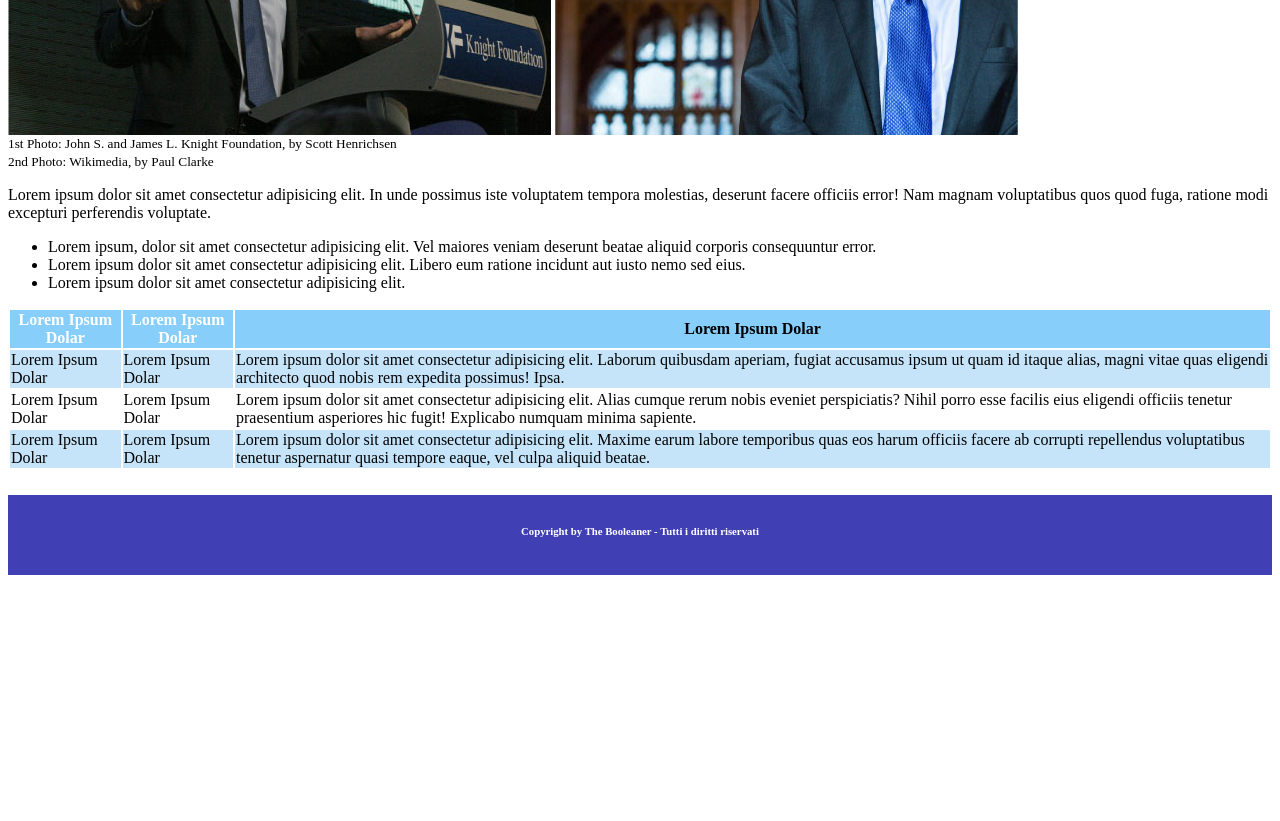
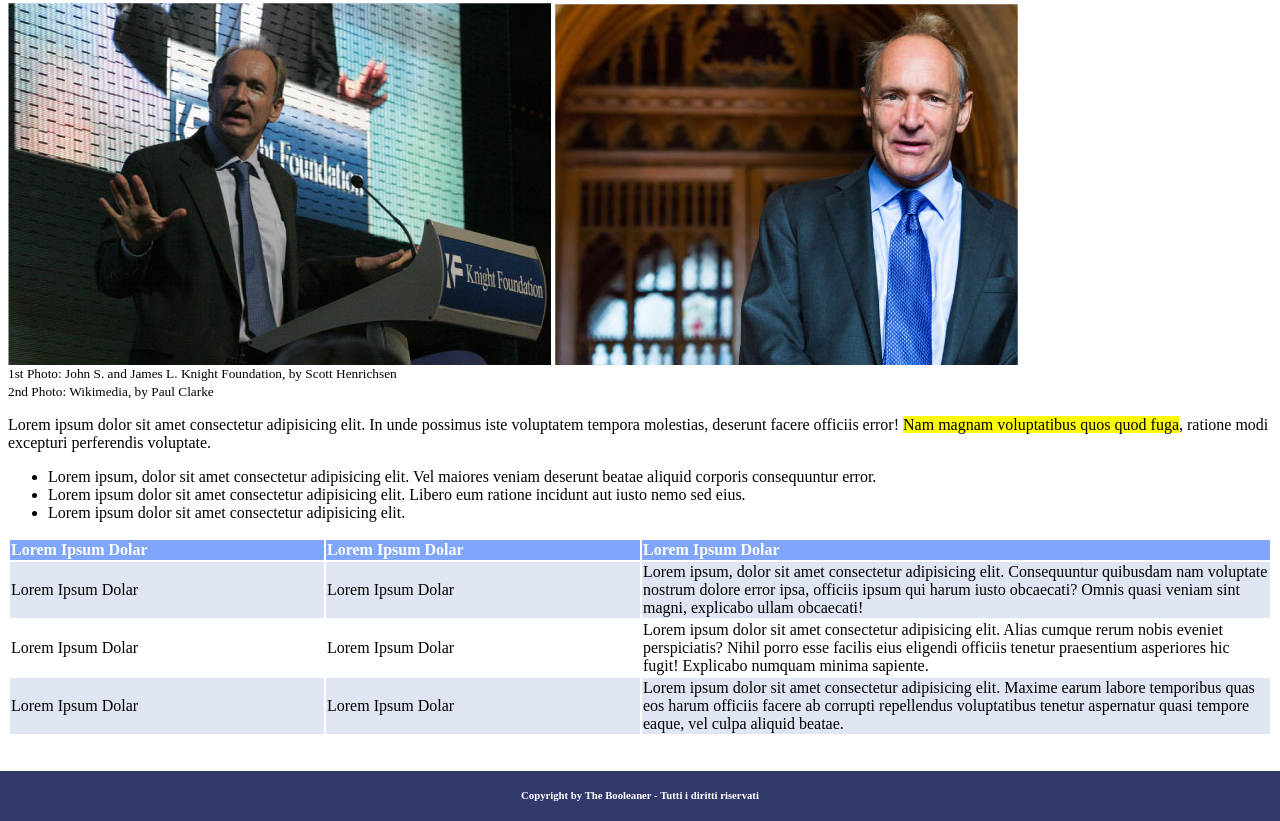
Before and after one commit to Synapse-ITA/html-css-booleaner, a plain HTML site: page index.html in a window 1280 px wide. Shown: the part 457-1278 px from the top of the page. Before the commit the page ends 1032 px from the top, so only its background shows below. Drawn offline with Linux system fonts and the light colour scheme.

Commit message:
Work 99% done

```diff
--- a/index.html
+++ b/index.html
@@ -11,7 +11,8 @@
 <body>
     <!-- PARTE TITOLO SUPERIORE -->
     <header>
-        <img id=Logo src="./img/logo.svg" alt="Logo">
+        <img id="Logo2" src="./img/pattern.png" alt="Logo2">
+        <img id="Logo" src="./img/logo.svg" alt="Logo">
     </header>
 
     <main>
@@ -34,8 +35,11 @@
         <!-- PARTE PARAGRAFO + LISTA -->
         <div>
             <p> Lorem ipsum dolor sit amet consectetur adipisicing elit. In unde possimus iste voluptatem tempora
-                molestias, deserunt facere officiis error! Nam magnam voluptatibus quos quod fuga, ratione modi
+                molestias, deserunt facere officiis error! <mark>Nam magnam voluptatibus quos quod fuga</mark>, ratione
+                modi
                 excepturi perferendis voluptate.</p>
+        </div>
+        <div>
             <ul>
                 <li> Lorem ipsum, dolor sit amet consectetur adipisicing elit. Vel maiores veniam deserunt beatae
                     aliquid corporis consequuntur error.</li>
@@ -48,7 +52,7 @@
         <!-- PARTE TABELLA -->
         <div>
             <table>
-                <tr class="table-th">
+                <tr class="table-th" class="table-space">
                     <th class="color-white"> Lorem Ipsum Dolar </th>
                     <th class="color-white"> Lorem Ipsum Dolar </th>
                     <th class="color white"> Lorem Ipsum Dolar </th>
@@ -56,28 +60,30 @@
         </div>
         <div>
             <tr class="table-td">
-                <td> Lorem Ipsum Dolar</td>
-                <td>Lorem Ipsum Dolar</td>
-                <td>Lorem ipsum dolor sit amet consectetur adipisicing elit. Laborum quibusdam aperiam, fugiat
-                    accusamus ipsum ut quam id itaque alias, magni vitae quas eligendi architecto quod nobis rem
-                    expedita possimus! Ipsa.</td>
+                <td class="table-space"> Lorem Ipsum Dolar</td>
+                <td class="table-space">Lorem Ipsum Dolar</td>
+                <td class="table-space2">Lorem ipsum, dolor sit amet consectetur adipisicing elit. Consequuntur
+                    quibusdam nam voluptate nostrum dolore error ipsa, officiis ipsum qui harum iusto obcaecati? Omnis
+                    quasi veniam sint magni, explicabo ullam obcaecati!</td>
             </tr>
         </div>
 
         <div>
             <tr>
-                <td> Lorem Ipsum Dolar</td>
-                <td>Lorem Ipsum Dolar</td>
-                <td>Lorem ipsum dolor sit amet consectetur adipisicing elit. Alias cumque rerum nobis eveniet
+                <td class="table-space"> Lorem Ipsum Dolar</td>
+                <td class="table-space">Lorem Ipsum Dolar</td>
+                <td class="table-space2">Lorem ipsum dolor sit amet consectetur adipisicing elit. Alias cumque rerum
+                    nobis eveniet
                     perspiciatis? Nihil porro esse facilis eius eligendi officiis tenetur praesentium asperiores hic
                     fugit! Explicabo numquam minima sapiente.</td>
             </tr>
         </div>
 
         <tr class="table-td">
-            <td>Lorem Ipsum Dolar</td>
-            <td>Lorem Ipsum Dolar</td>
-            <td> Lorem ipsum dolor sit amet consectetur adipisicing elit. Maxime earum labore temporibus quas
+            <td class="table-space">Lorem Ipsum Dolar</td>
+            <td class="table-space">Lorem Ipsum Dolar</td>
+            <td class="table-space2"> Lorem ipsum dolor sit amet consectetur adipisicing elit. Maxime earum labore
+                temporibus quas
                 eos harum officiis facere ab corrupti repellendus voluptatibus tenetur aspernatur quasi tempore
                 eaque, vel culpa aliquid beatae.</td>
         </tr>
--- a/style/style.css
+++ b/style/style.css
@@ -1,9 +1,9 @@
-
-
-
 
 header {
     background-color: rgb(171, 229, 252);
+    margin-top: -10px;
+    margin-left: -10px;
+    margin-right: -10px;
 }
 
 #Logo {
@@ -12,13 +12,27 @@ header {
     margin-left: 80px;
 }
 
+#Logo2 {
+width: fit-content;
+
+}
+
+.table-space {
+    width: 25%;
+}
+
+.table-space2 {
+    width: 50%;
+}
 
 .table-th {
-    background-color:lightskyblue;
+    background-color:rgb(127, 166, 251);
+    text-align: left;
+    color: white;
 }
 
 .table-td {
-    background-color: rgb(197, 228, 250);
+    background-color: rgb(223, 229, 242);
 }
 
 .paragrafo {
@@ -41,14 +55,19 @@ header {
 }
 
 .bg-footer {
-    background-color: rgb(65, 63, 180);
+    background-color: rgb(49, 58, 107);
     height: 50px;
     text-align: center;
-    padding-bottom: 30px;
-    margin-bottom: -10px;
-}
+    margin-top: 35px;
+    margin-bottom: -20px;
+    margin-right: -20px;
+    margin-left: -20px;
+    }
 
 .paragrafo-footer {
-    padding-top: 30px;
+    text-align: center;
+    margin: auto;
+    width: 50%;
+    padding: 18px;
     color: white;
 }
```
Also changed, not shown: img/pattern.png (added).
